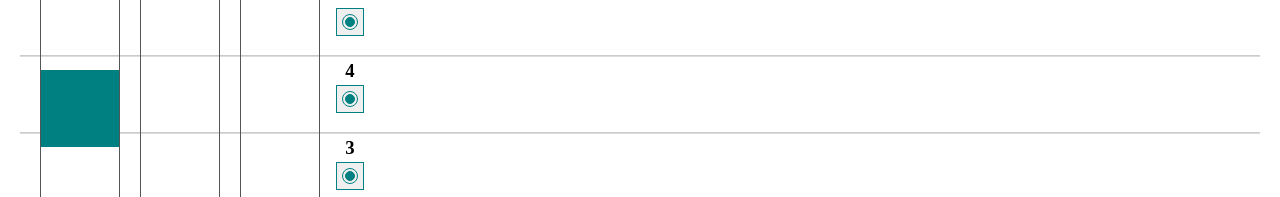
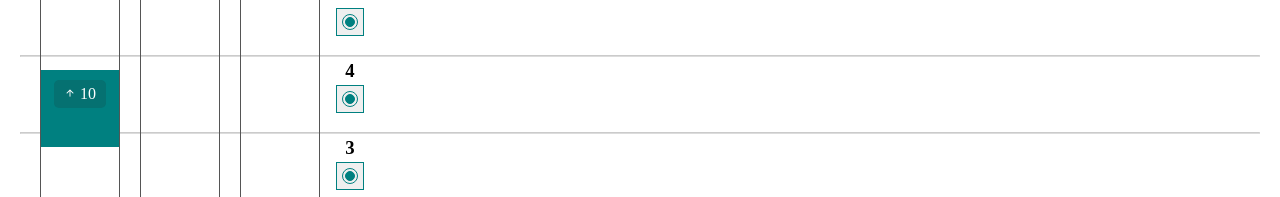
Before and after one commit to fqds/technical-task-1, a Vue app: page / in a window 1280 px wide. Both pictures are taken after a click on the button 350 px from the left and 60 px from the top of the page. Shown: the part 422-619 px from the top of the page. Built offline with nearby package versions, Linux system fonts and the light colour scheme.

Commit message:
indicator added

```diff
--- a/src/App.vue
+++ b/src/App.vue
@@ -1,11 +1,16 @@
 <template>
+  <link
+    rel="stylesheet"
+    href="https://fonts.googleapis.com/css2?family=Material+Symbols+Outlined:opsz,wght,FILL,GRAD@20..48,100..700,0..1,-50..200"
+  />
   <div class="app">
     <div class="container">
       <elevator-shaft
+        v-for="elevator in elevatorArray"
         :floors="floors"
         :floorHeight="floorHeight"
         :currentFloor="elevator[0]"
-        v-for="elevator in elevatorArray"
+        :isMoving="!elevator[1] && elevator[2] === 0"
       />
       <div>
         <floor
--- a/src/components/Elevator.vue
+++ b/src/components/Elevator.vue
@@ -6,13 +6,23 @@
       marginBottom: liftHeight,
       transition: transition,
     }"
-  ></div>
+  >
+    <elevator-status-bar
+      v-if="isMoving"
+      :floor="currentFloor"
+      :direction="direction"
+      style="margin-top: 10px"
+    />
+  </div>
 </template>
 
 <script>
-import { toNumber } from "@vue/shared";
+import ElevatorStatusBar from "@/components/ElevatorStatusBar";
 
 export default {
+  components: {
+    ElevatorStatusBar,
+  },
   props: {
     currentFloor: {
       type: Number,
@@ -22,12 +32,17 @@ export default {
       type: String,
       required: true,
     },
+    isMoving: {
+      type: Boolean,
+      required: true,
+    },
   },
   data() {
     return {
       latestFloor: 1,
       liftHeight: 0,
       transition: "all 0s linear",
+      direction: false,
     };
   },
   watch: {
@@ -38,6 +53,11 @@ export default {
         "vh";
       this.transition =
         "all " + Math.abs(this.latestFloor - this.currentFloor) + "s linear";
+      if (this.currentFloor - this.latestFloor > 0) {
+        this.direction = true;
+      } else {
+        this.direction = false;
+      }
       this.latestFloor = this.currentFloor;
     },
   },
@@ -48,6 +68,8 @@ export default {
 .elevator {
   width: 78px;
   display: flex;
+  flex-direction: column;
+  align-items: center;
   background-color: teal;
 }
 </style>
--- a/src/components/ElevatorShaft.vue
+++ b/src/components/ElevatorShaft.vue
@@ -1,6 +1,10 @@
 <template>
   <div class="elevator__shaft">
-    <elevator :currentFloor="currentFloor" :floorHeight="floorHeight" />
+    <elevator
+      :currentFloor="currentFloor"
+      :isMoving="isMoving"
+      :floorHeight="floorHeight"
+    />
   </div>
 </template>
 
@@ -21,6 +25,10 @@ export default {
       type: Number,
       required: true,
     },
+    isMoving: {
+      type: Boolean,
+      required: true,
+    },
   },
 };
 </script>
--- /dev/null
+++ b/src/components/ElevatorStatusBar.vue
@@ -0,0 +1,51 @@
+<template>
+  <div id="blink" class="elevator__status">
+    <span v-if="direction" class="material-symbols-outlined">
+      arrow_upward
+    </span>
+    <span v-else class="material-symbols-outlined"> arrow_downward </span>
+    {{ floor }}
+  </div>
+</template>
+
+<script>
+export default {
+  props: {
+    direction: {
+      type: Boolean,
+      required: true,
+    },
+    floor: {
+      type: Number,
+      required: true,
+    },
+  },
+};
+</script>
+
+<style scoped>
+.elevator__status {
+  padding: 5px 10px;
+  border-radius: 5px;
+  background-color: black;
+  color: white;
+}
+.material-symbols-outlined {
+  color: white;
+  font-size: 12px;
+}
+#blink {
+  -webkit-animation: blink 2s linear infinite;
+  animation: blink 2s linear infinite;
+}
+@-webkit-keyframes blink {
+  0% { background-color: rgba(34, 34, 34, 0.8); }
+  50% { background-color: rgba(34, 34, 34, 0); }
+  100% { background-color: rgba(34, 34, 34, 0.8); }
+}
+@keyframes blink {
+  0% { background-color: rgba(34, 34, 34, 0.8); }
+  50% { background-color: rgba(34, 34, 34, 0); }
+  100% { background-color: rgba(34, 34, 34, 0.8); }
+}
+</style>
```
